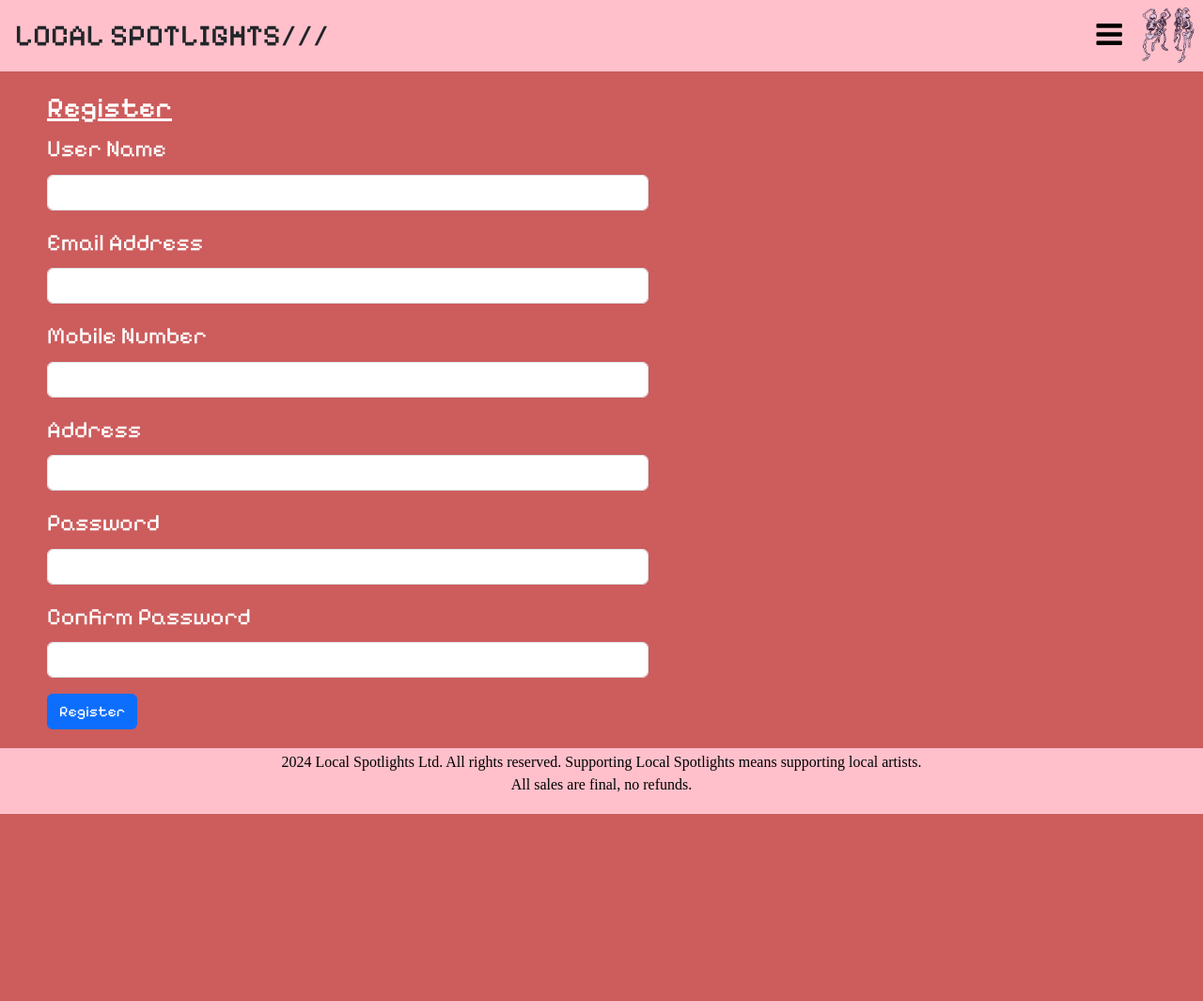
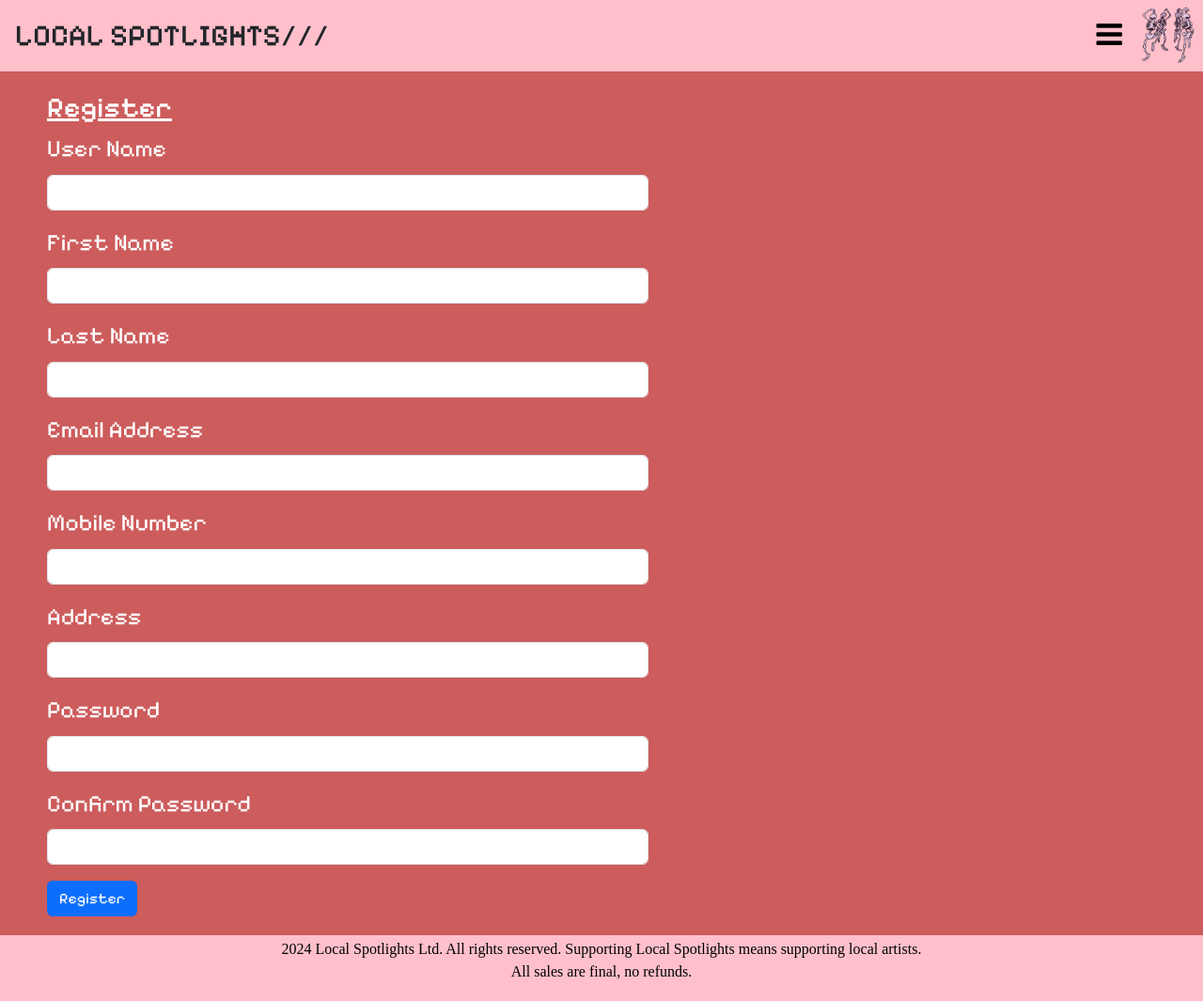
Before and after one commit to malzen0/IAB207-Assessment3-Group15, a Flask app: page /register in a window 1280 px wide. Shown: the whole page at 94% size. Before the commit the page ends 866 px from the top, so only its background shows below. Run offline with Flask 3, Linux system fonts and the light colour scheme; some libraries are stand-ins or nearby versions; some web fonts are replaced.

Commit message:
Comment form layout fix, auth and booking edit

```diff
--- a/a3_group15/local_spotlights/auth.py
+++ b/a3_group15/local_spotlights/auth.py
@@ -38,6 +38,8 @@ def register():
     register_form = RegisterForm()
     if register_form.validate_on_submit():
         user_name = register_form.user_name.data
+        first_name = register_form.first_name.data
+        last_name = register_form.last_name.data
         email_id = register_form.email_id.data
         mobile_num = register_form.mobile_num.data
         address = register_form.address.data
@@ -48,6 +50,8 @@ def register():
         if existing_user is None:
             # Create a new user
             new_user = User(name=user_name,
+                            first_name=first_name,
+                            last_name=last_name,
                             email_id=email_id,
                             mobile_num=mobile_num,
                             address=address,
--- a/a3_group15/local_spotlights/forms.py
+++ b/a3_group15/local_spotlights/forms.py
@@ -17,6 +17,8 @@ class LoginForm(FlaskForm):
  # this is the registration form
 class RegisterForm(FlaskForm):
     user_name=StringField("User Name", validators=[InputRequired()])
+    first_name=StringField("First Name", validators=[InputRequired()])
+    last_name=StringField("Last Name", validators=[InputRequired()])
     email_id = StringField("Email Address", validators=[Email("Please enter a valid email")])
     mobile_num = TelField("Mobile Number", validators=[InputRequired()])
     address = StringField("Address", validators=[InputRequired()])
@@ -53,7 +55,7 @@ class EventForm(FlaskForm):
 class TicketBookingForm(FlaskForm):
     ticket_quantity = IntegerField("Ticket Quantity", validators=[InputRequired(), NumberRange(min = 1)])
     cardholder_name = StringField('Cardholder Name', validators=[InputRequired()])
-    card_number = StringField('Card Number', validators=[InputRequired(), Length(min=16, max=16)])
+    card_number = StringField('Card Number', validators=[InputRequired(), Length(min=16, max=19)])
     expiration_date = StringField('Expiration Date', validators=[InputRequired(), Regexp(r'^\d{2}/\d{2}$', message='MM/YY format')])
     cvv = StringField('CVV', validators=[InputRequired(), Length(min=3, max=4)])
     submit = SubmitField("Book Ticket")
--- a/a3_group15/local_spotlights/models.py
+++ b/a3_group15/local_spotlights/models.py
@@ -7,6 +7,8 @@ class User(db.Model, UserMixin):
     __tablename__ = 'users'
     id = db.Column(db.Integer, primary_key=True)
     name = db.Column(db.String(100), index=True, unique=True, nullable=False)
+    first_name = db.Column(db.String(100), nullable=False)
+    last_name = db.Column(db.String(100), nullable=False)
     email_id = db.Column(db.String(100), index=True, nullable=False)
     password_hash = db.Column(db.String(255), nullable=False)
     mobile_num = db.Column(db.String(20))
--- a/a3_group15/local_spotlights/static/styles/booking_style.css
+++ b/a3_group15/local_spotlights/static/styles/booking_style.css
@@ -1,7 +1,7 @@
 body {
     background-color: indianred !important;
     font-size: 30px;
-    font-family: Pixelify Sans;
+    font-family: Pixelify Sans !important;
     font-weight: 500;
 }
 /*Navigation/heading bars*/
--- a/a3_group15/local_spotlights/templates/events/booking.html
+++ b/a3_group15/local_spotlights/templates/events/booking.html
@@ -53,6 +53,6 @@
             </div>
         </div>
     </div>
-{% endblock content %}
+    {% endblock content %}
 </body>
 </html>
```
Also changed, not shown: a3_group15/local_spotlights/templates/events/event_details.html (+4 -9 lines).
